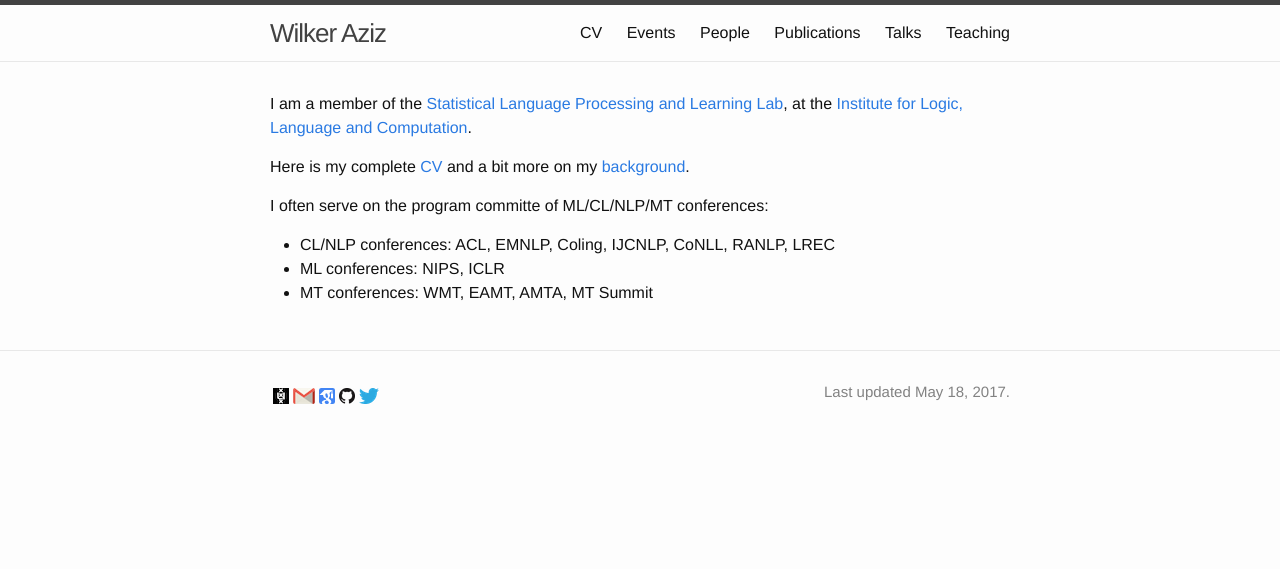
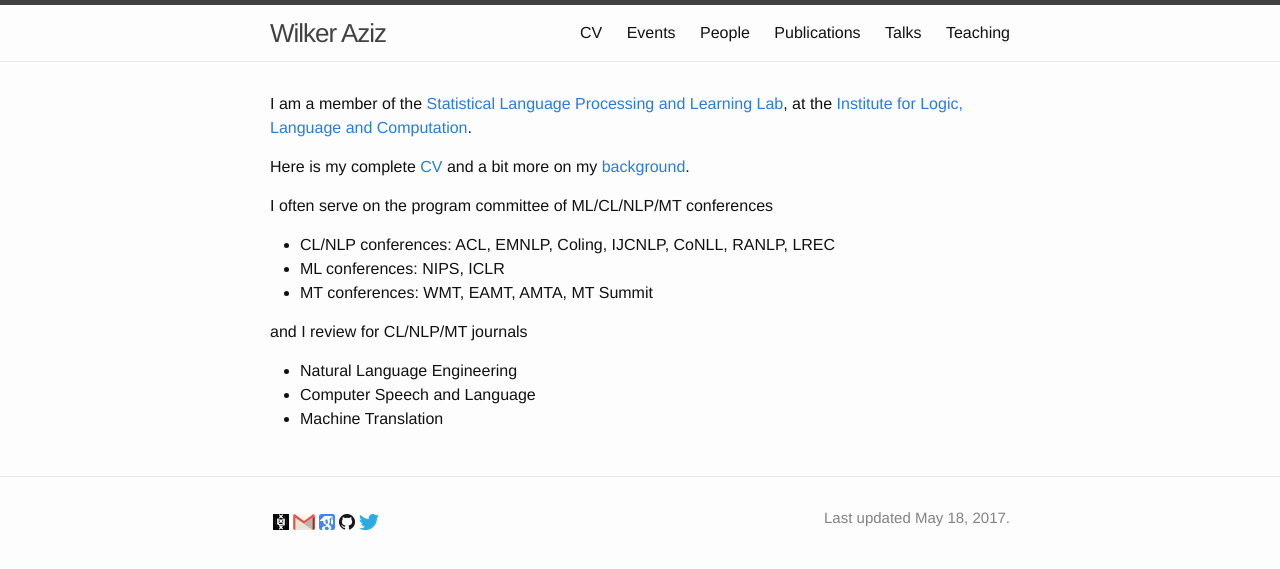
Before and after one commit to wilkeraziz/oldsite, a Jekyll site: the page built from cv.markdown, in a window 1280 px wide. Shown: the top 569 px of the page. Built offline with Jekyll 4.4.1, drawn with Linux system fonts in a browser that asks for light colours.

Commit message:
review for

```diff
--- a/cv.markdown
+++ b/cv.markdown
@@ -10,12 +10,19 @@ I am a member of the [Statistical Language Processing and Learning Lab][SLPLL],
 Here is my complete [CV]({{ site.baseurl }}/{{ site.cv }}) and a bit more on my [background](pages/background).
 
 
-I often serve on the program committe of ML/CL/NLP/MT conferences:
+I often serve on the program committee of ML/CL/NLP/MT conferences
 
 * CL/NLP conferences: ACL, EMNLP, Coling, IJCNLP, CoNLL, RANLP, LREC
 * ML conferences: NIPS, ICLR
 * MT conferences: WMT, EAMT, AMTA, MT Summit
 
+and I review for CL/NLP/MT journals
+
+* Natural Language Engineering
+* Computer Speech and Language
+* Machine Translation
+
+
 
 [SLPLL]: {{ site.slpll_url }} "Statistical Language Processing and Learning Lab"
 [ILLC]: {{ site.illc_url }} "Institute for Logic, Language and Computation"
```
Also changed, not shown: 3 other files.
